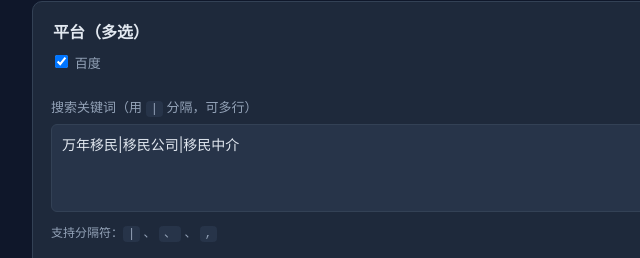
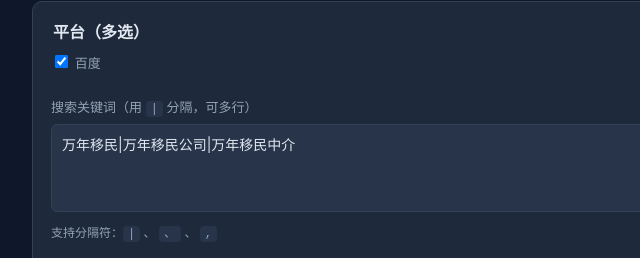
Before and after one commit to rexdcw-cpu/autoclaw, a website: page public/index.html in a window 1280 px wide. Shown: the part 76-334 px from the top of the page, 184-824 px from the left. Drawn offline with Linux system fonts and the light colour scheme; no server answers.

Commit message:
fix: 默认搜索关键词改为 万年移民|万年移民公司|万年移民中介

```diff
--- a/public/index.html
+++ b/public/index.html
@@ -25,7 +25,7 @@
         <!-- 关键词 -->
         <div class="field">
           <label for="keywords">搜索关键词（用 <code>|</code> 分隔，可多行）</label>
-          <textarea id="keywords" name="keywords" rows="4" placeholder="万年移民|移民公司|移民中介">万年移民|移民公司|移民中介</textarea>
+          <textarea id="keywords" name="keywords" rows="4" placeholder="万年移民|万年移民公司|万年移民中介">万年移民|万年移民公司|万年移民中介</textarea>
           <small class="hint">支持分隔符：<code>|</code> 、 <code>、</code> 、 <code>,</code></small>
         </div>
 
```
